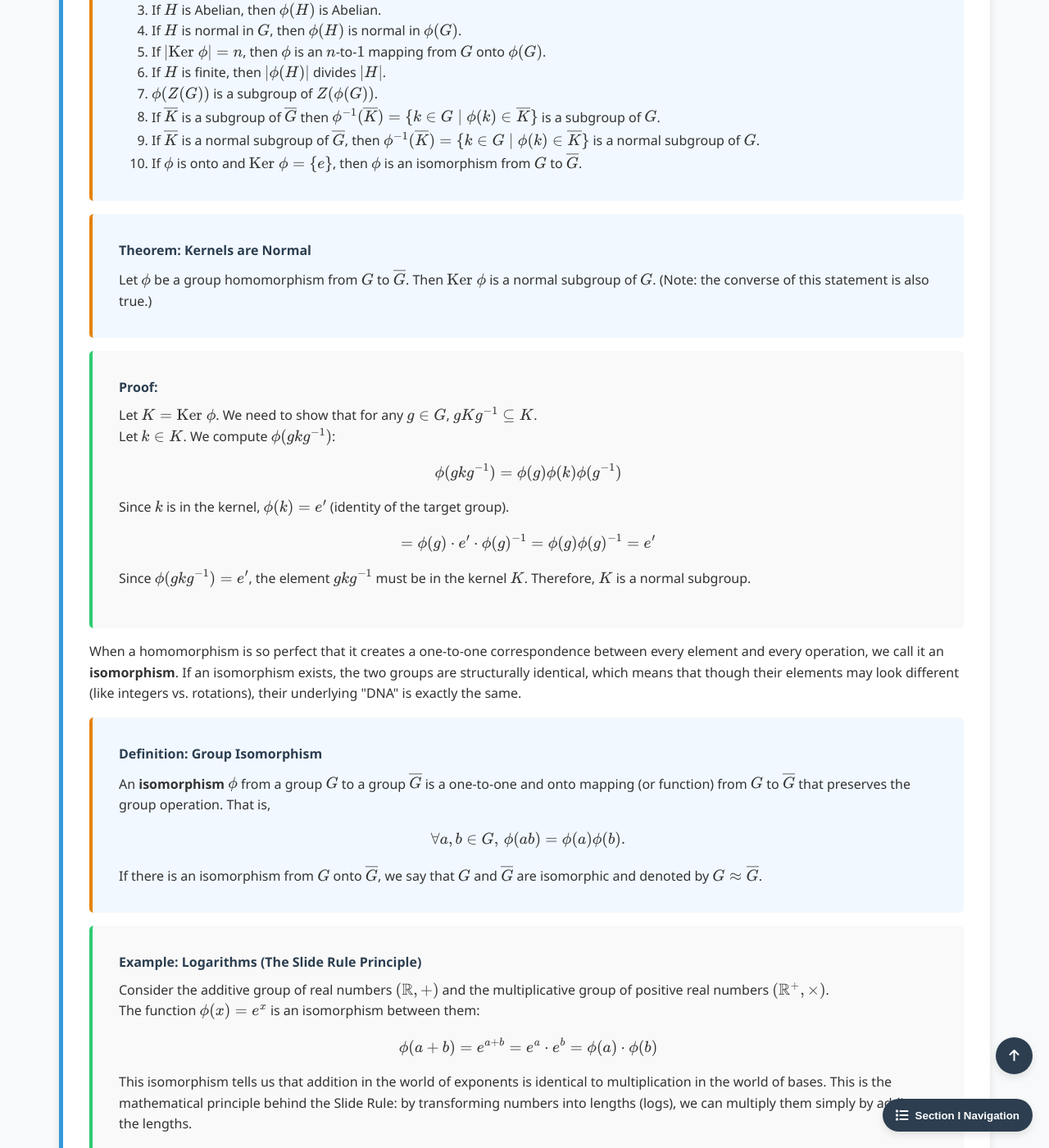
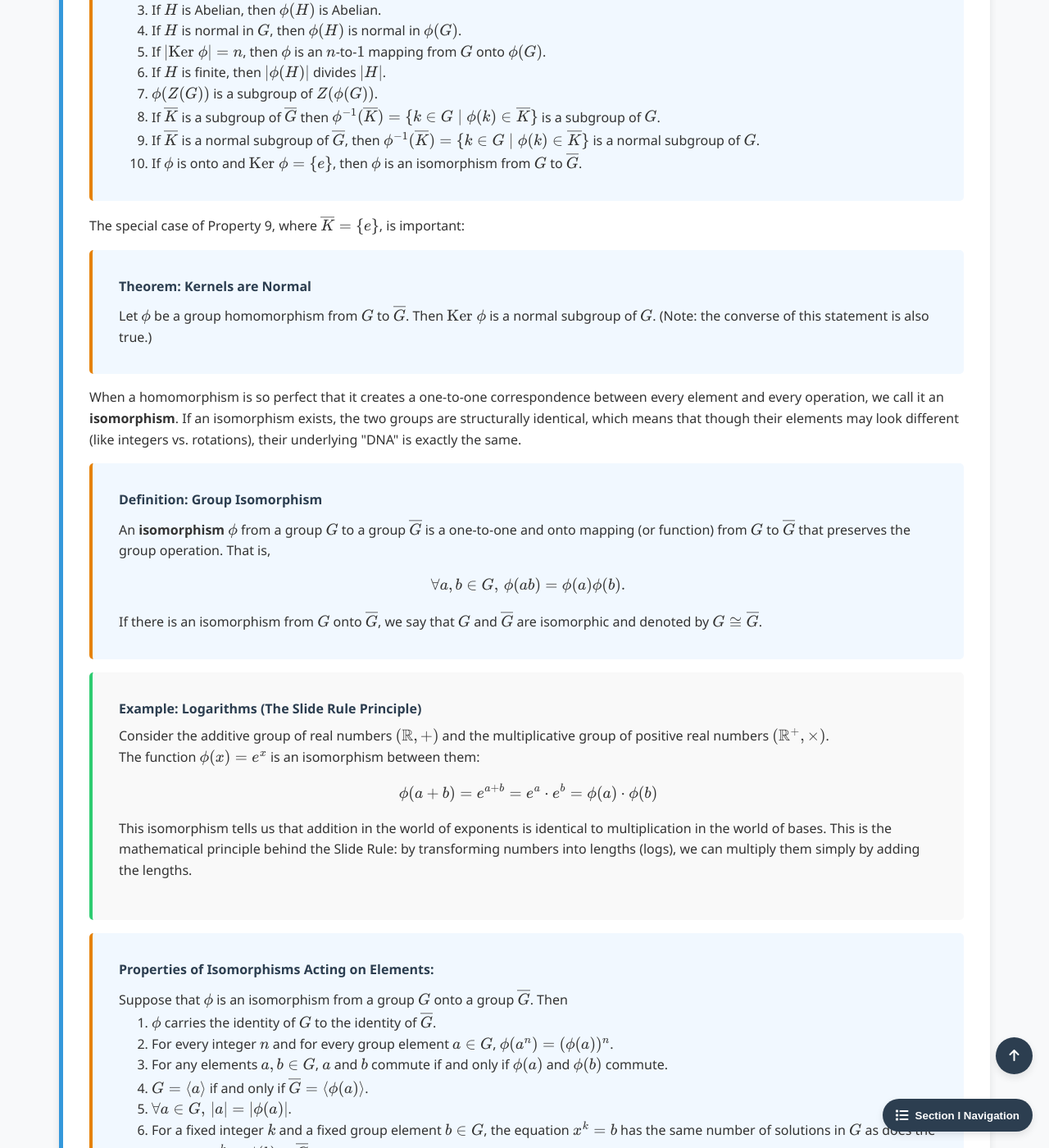
Before and after one commit to Yusukey01/yusukey01.github.io, a Jekyll site: the page built from Mathematics/Linear_algebra/group_isomorphism.html, in a window 1280 px wide and 1400 px high, scrolled down 10092 px. Shown: the whole window at 82% size. Built offline with Jekyll 4.4.1, drawn with Linux system fonts in a browser that asks for light colours; some of the changed text lies outside the part shown.

Commit message:
Start I-17, fixed some notations and explanations

```diff
--- a/Mathematics/Linear_algebra/group_isomorphism.html
+++ b/Mathematics/Linear_algebra/group_isomorphism.html
@@ -594,28 +594,14 @@ uses_python: false
                    </ol>
                 </div>
 
+                <p>
+                    The special case of Property 9, where \(\overline{K} = \{e\}\), is important:
+                </p>
+
                 <div class="theorem">
                     <span class="theorem-title">Theorem: Kernels are Normal</span>
                     Let \(\phi\) be a group homomorphism from \(G\) to \(\overline{G}\). Then \(\text{Ker } \phi\) is
                     a normal subgroup of \(G\). (Note: the converse of this statement is also true.)
-                </div>
-
-                <div class="proof">
-                    <span class="proof-title">Proof:</span>
-                    <p>
-                        Let \(K = \text{Ker }\phi\). We need to show that for any \(g \in G\), \(gKg^{-1} \subseteq K\).
-                        <br>
-                        Let \(k \in K\). We compute \(\phi(gkg^{-1})\):
-                        \[
-                        \phi(gkg^{-1}) = \phi(g)\phi(k)\phi(g^{-1})
-                        \]
-                        Since \(k\) is in the kernel, \(\phi(k) = e'\) (identity of the target group).
-                        \[
-                        = \phi(g) \cdot e' \cdot \phi(g)^{-1} = \phi(g)\phi(g)^{-1} = e'
-                        \]
-                        Since \(\phi(gkg^{-1}) = e'\), the element \(gkg^{-1}\) must be in the kernel \(K\).
-                        Therefore, \(K\) is a normal subgroup.
-                    </p>
                 </div>
 
                 <p>
@@ -633,7 +619,7 @@ uses_python: false
                     \forall a, b \in G, \, \phi(ab) = \phi(a)\phi(b).
                     \]
                     If there is an isomorphism from \(G\) onto \(\overline{G}\), we say that \(G\) and \(\overline{G}\) are isomorphic and
-                    denoted by \(G \approx \overline{G}\).
+                    denoted by \(G \cong \overline{G}\).
                 </div>
 
                 <div class="proof">
@@ -674,7 +660,7 @@ uses_python: false
                         <li>\(\phi^{-1}\) is an isomorphism from \(\overline{G}\) onto \(G\).</li>
                         <li>\(G\) is Abelian if and only if \(\overline{G}\) is Abelian.</li>
                         <li>\(G\) is cyclic if and only if \(\overline{G}\) is cyclic.</li>
-                        <li>If \(K\) is a subgroup of \(G\), then \(\phi(K) = \{\phi(K) \mid k \in K\}\) is a subgroup of \(\overline{G}\).</li>
+                        <li>If \(K\) is a subgroup of \(G\), then \(\phi(K) = \{\phi(k) \mid k \in K\}\) is a subgroup of \(\overline{G}\).</li>
                         <li>If \(\overline{K}\) is a subgroup of \(\overline{G}\), then \(\phi^{-1}(\overline{K}) = \{g \in G \mid \phi(g) \in \overline{K}\}\) is a subgroup of \(G\).</li>
                         <li>\(\phi(Z(G)) = Z(\overline{G})\).</li>
                     </ol>
@@ -692,10 +678,14 @@ uses_python: false
                     \[
                     \forall x \in G, \, \phi_a (x) = axa^{-1}
                     \]
-                    is called the <strong>inner automorphism of \(G\) induced by \(a\)</strong>, denoted by \(\text{Inn}(G)\).
+                    is called the <strong>inner automorphism of \(G\) induced by \(a\)</strong>.
+                    The set of all inner automorphisms of \(G\) forms a group under composition,
+                    denoted \(\text{Inn}(G)\).
                 </div>
 
-                <p>Note that \(\text{Aut(G)}\) and \(\text{Inn(G)}\) are Groups. (editor comment: I might add proof of this fact)</p>
+                <p>
+                    Note that \(\text{Aut(G)}\) and \(\text{Inn(G)}\) are Groups.
+                </p>
 
                 <div class="theorem">
                     <span class="theorem-title">Theorem: Cayley's Theorem</span>
@@ -735,7 +725,7 @@ uses_python: false
                     Let \(\phi\) be a group homomorphism from \(G\) to \(\overline{G}\). Then the mapping from \(G / \text{Ker }\phi\)
                     to \(\phi(G)\), given by \(g \text{Ker } \phi \to \phi(g)\), is an isomorphism. In symbols,
                     \[
-                    G / \text{Ker } \phi \approx \phi(G).
+                    G / \text{Ker } \phi \cong \phi(G).
                     \]
                 </div>
 
@@ -762,7 +752,7 @@ uses_python: false
                             If \(\phi\) is a homomorphism from a finite group \(G\) to \(\overline{G}\), then
                             <ul style="padding-left: 40px;">
                                 <li>\(|G| / |\text{Ker } \phi | = | \phi(G) |\).</li>
-                                <li>\(|\phi(G)|\) divides \(|G|\) and \(\overline{G}\).</li>
+                                <li>\(|\phi(G)|\) divides \(|G|\) and \(|\overline{G}|\).</li>
                             </ul>
                     </div>
 
```
Also changed, not shown: other parts of Mathematics/Linear_algebra/group_isomorphism.html (+7 -7 lines).
